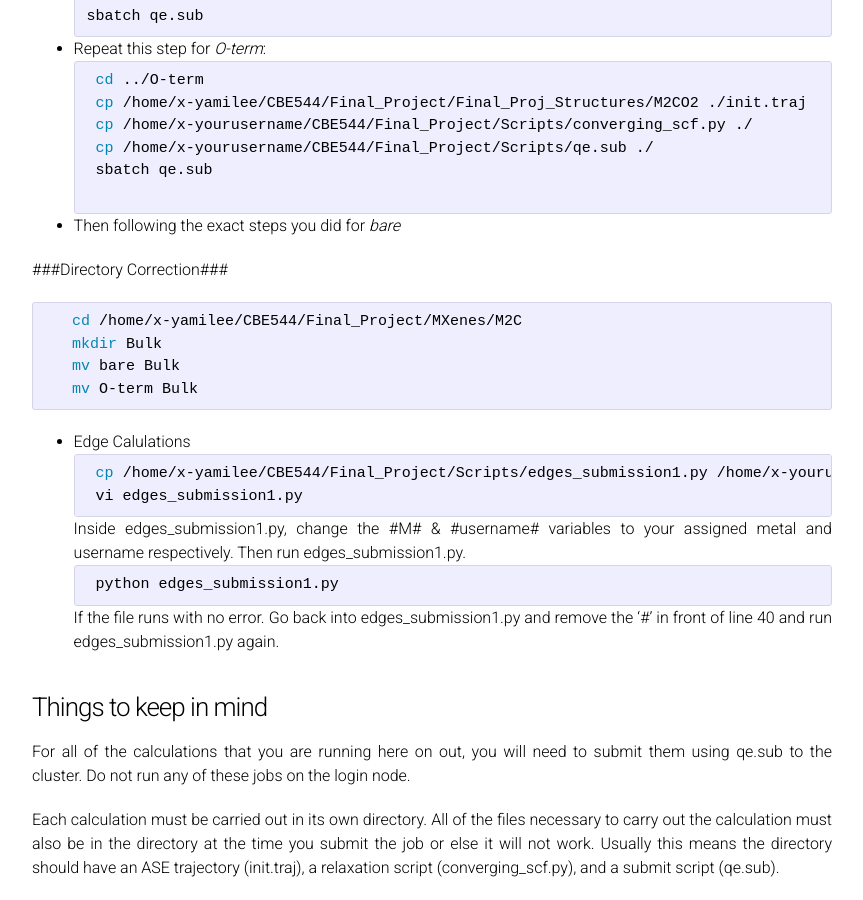
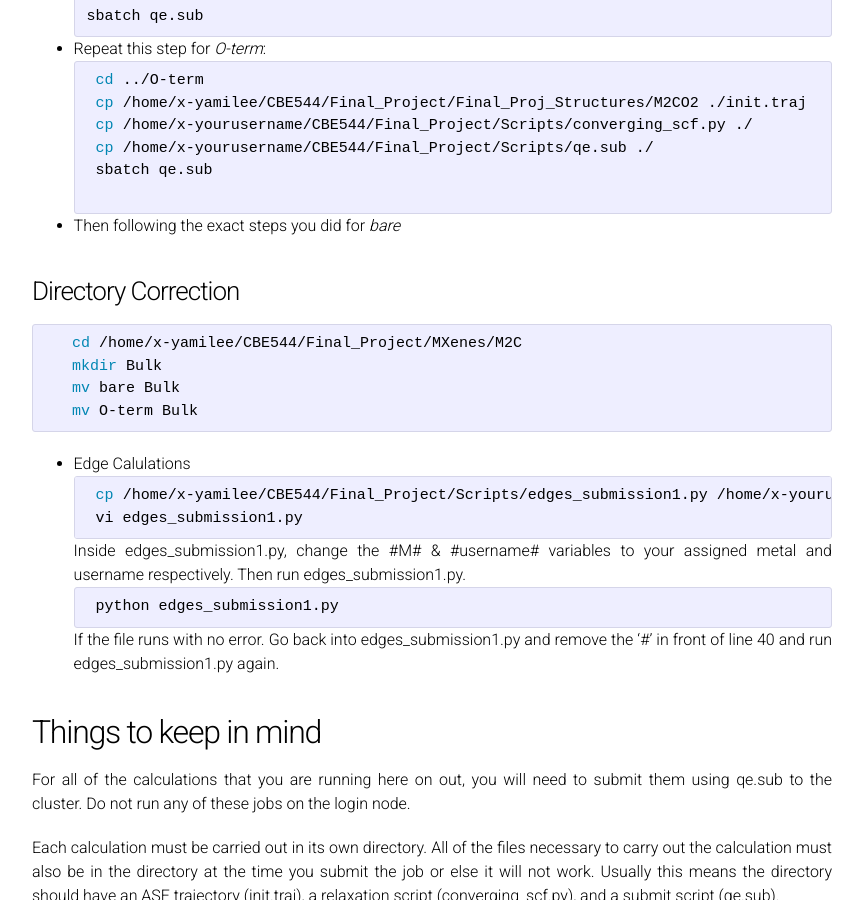
Before and after one commit to UPennCBE544/2023.github.io, a Jekyll site: the page built from ProjectDescription.md, in a window 1280 px wide and 900 px high, scrolled down 2865 px. Shown: the whole window, without its empty margins (208-1071 px from the left). Built offline with Jekyll 4.4.1, drawn with Linux system fonts in a browser that asks for light colours; our own code applies the rules of GitHub Pages for plain Markdown files.

````diff
--- a/ProjectDescription.md
+++ b/ProjectDescription.md
@@ -130,7 +130,7 @@ Please check [Assignment](ProjectAssignments.md) in order to determine which mat
 
 - Then following the exact steps you did for *bare*
 
-###Directory Correction###
+### Directory Correction ###
    ```bash
    cd /home/x-yamilee/CBE544/Final_Project/MXenes/M2C
    mkdir Bulk
@@ -148,7 +148,7 @@ Inside edges_submission1.py, change the #M# & #username# variables to your assig
    ```
 If the file runs with no error. Go back into edges_submission1.py and remove the '#' in front of line 40 and run edges_submission1.py again.
 
-### Things to keep in mind ###
+## Things to keep in mind ##
 For all of the calculations that you are running here on out, you will need to submit them using qe.sub to the cluster. Do not run any of these jobs on the login node.
 
 Each calculation must be carried out in its own directory. All of the files necessary to carry out the calculation must also be in the directory at the time you submit the job or else it will not work. Usually this means the directory should have an ASE trajectory (init.traj), a relaxation script (converging_scf.py), and a submit script (qe.sub).
````
